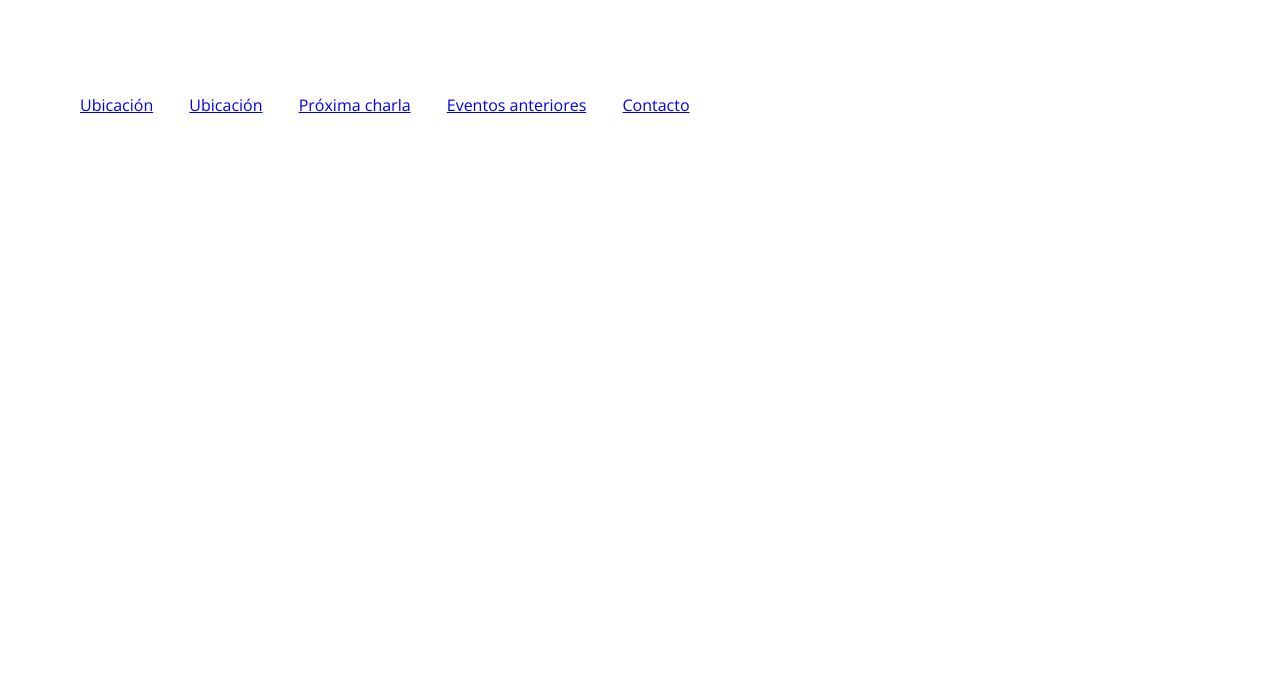
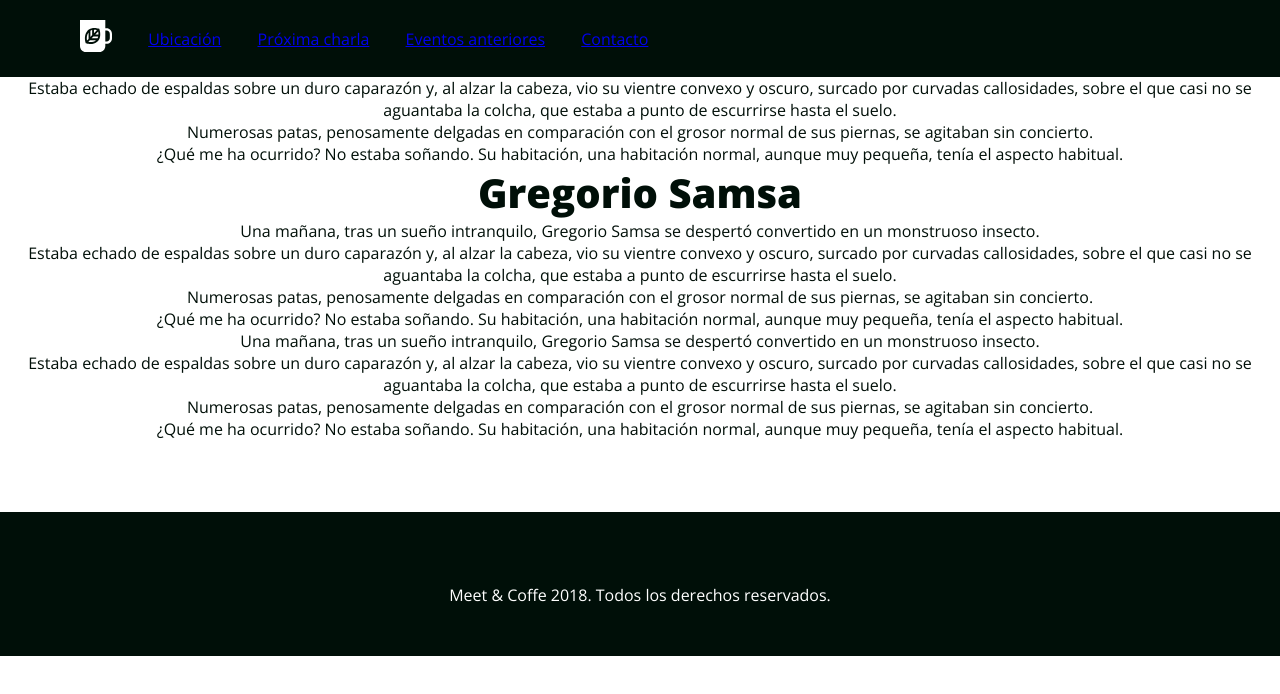
Before and after one commit to RosaVal/G14RosaDesafios, a plain HTML site: page meetandcoffe/evento01.html in a window 1280 px wide. Drawn offline with nearby package versions, Linux system fonts and the light colour scheme; files that its build step writes are made by us from their sources.

Commit message:
tercer commit

```diff
--- a/meetandcoffe/assets/css/style.css
+++ b/meetandcoffe/assets/css/style.css
@@ -150,6 +150,10 @@ body {
 
 
 
+    .oscuro1 {
+        background: #000f08;
+        color: #ffffff ;
+        }
 
 
 
--- a/meetandcoffe/evento01.html
+++ b/meetandcoffe/evento01.html
@@ -4,34 +4,77 @@
     <meta charset="UTF-8">
     <meta name="viewport" content="width=device-width, initial-scale=1.0">
     <title>Meet & Coffee</title>
+        <link rel="shortcut icon" type="imagen/png" href="assets/img/favicon.png"/>
+        <meta name="author" content="Rosa Valenzuela Sanchez">
     <link href="https://fonts.googleapis.com/css2?family=Open+Sans:wght@400;800&display=swap" rel="stylesheet">
     <link href="css/style.css" rel="stylesheet">
 </head>
 <body>
 
     <header>
-        <nav>
-            <ul>
-            <li><a href="#logo">Ubicación</a></li>
+    <nav class="oscuro1">
+        <ul>
+            <li class="icono"><a href="#inicio">
+                <svg xmlns="http://www.w3.org/2000/svg" viewBox="0 0 44 44"><path d="M11.8 26l-2.2 2.3c-.5-2.9-.7-7.5 2.2-11.2V26zm-.4 4.1c2.7.5 7.2.7 10.6-2.3h-8.5l-2.1 2.3zm5.3-16.2c-.8.2-1.7.5-2.4.9v8.5l2.4-2.6v-6.8zm2.5-.3v4.6l4-4.2c-1.1-.3-2.5-.5-4-.4zM16 25.2h8.1c.4-.8.7-1.7.9-2.6h-6.6L16 25.2zm28-6.1V25c0 4.3-3.3 7.8-7.4 7.8h-1.8v2.9c0 4.6-3.6 8.3-7.9 8.3h-19C3.6 44 0 40.3 0 35.7V0h34.8v11.4h1.8c4.1 0 7.4 3.5 7.4 7.7zm-16.2.9c.1-2.6-.4-5-.8-6.4-.2-.9-.4-1.4-.4-1.4s-.5-.2-1.4-.4c-1.4-.4-3.6-.9-6.1-.8-.8 0-1.7.1-2.5.3-.8.2-1.6.4-2.4.7-.9.4-1.7.8-2.5 1.5-.6.5-1.1 1-1.6 1.6-4.5 5.4-3.4 12.5-2.6 15.5.2.9.4 1.4.4 1.4s.5.2 1.4.4c2.8.8 9.6 2 14.7-2.7.6-.5 1.1-1.1 1.5-1.7.6-.8 1-1.7 1.4-2.6.3-.8.5-1.7.7-2.6.1-1.1.2-1.9.2-2.8zm13.2-.9c0-2.6-2-4.6-4.4-4.6h-1.8v15.1h1.8c2.4 0 4.4-2.1 4.4-4.6v-5.9zM21 20h4.4c0-1.6-.1-3-.4-4.2L21 20z"/></svg></a></li>
             <li><a href="#ubicacion">Ubicación</a></li>
             <li><a href="#proxima-charla">Próxima charla</a></li>
             <li><a href="#eventos">Eventos anteriores</a></li>
             <li><a href="#contacto">Contacto</a></li>
         </ul>
-        </nav>
-
+    </nav>
     </header>
 
+
     <main>
-        <p>
+        <h2>Simposio VeganDB</h2>
+        <p> Una mañana, tras un sueño intranquilo, Gregorio Samsa se despertó convertido en un
+            monstruoso insecto.</p>
 
-        </p>
+        <p> Estaba echado de espaldas sobre un duro caparazón y, al alzar la cabeza, vio su vientre
+            convexo y oscuro, surcado por curvadas callosidades, sobre el que casi no se aguantaba
+            la colcha, que estaba a punto de escurrirse hasta el suelo.</p>
+
+        <p>Numerosas patas, penosamente delgadas en comparación con el grosor normal de sus
+            piernas, se agitaban sin concierto.</p>
+
+            ¿Qué me ha ocurrido? No estaba soñando. Su habitación, una habitación normal, aunque
+            muy pequeña, tenía el aspecto habitual.</p>
+
+        <h2>Gregorio Samsa</h2>
+        <p>Una mañana, tras un sueño intranquilo, Gregorio Samsa se despertó convertido en un
+            monstruoso insecto.</p>
+
+        <p>Estaba echado de espaldas sobre un duro caparazón y, al alzar la cabeza, vio su vientre
+            convexo y oscuro, surcado por curvadas callosidades, sobre el que casi no se aguantaba
+            la colcha, que estaba a punto de escurrirse hasta el suelo.</p>
+
+        <p>Numerosas patas, penosamente delgadas en comparación con el grosor normal de sus
+            piernas, se agitaban sin concierto.</p>
+
+        <p>¿Qué me ha ocurrido? No estaba soñando. Su habitación, una habitación normal, aunque
+            muy pequeña, tenía el aspecto habitual.</p>
+
+        <p>Una mañana, tras un sueño intranquilo, Gregorio Samsa se despertó convertido en un
+            monstruoso insecto.</p>
+
+        <p>Estaba echado de espaldas sobre un duro caparazón y, al alzar la cabeza, vio su vientre
+            convexo y oscuro, surcado por curvadas callosidades, sobre el que casi no se aguantaba
+            la colcha, que estaba a punto de escurrirse hasta el suelo.</p>
+
+        <p>Numerosas patas, penosamente delgadas en comparación con el grosor normal de sus
+            piernas, se agitaban sin concierto.</p>
+
+        <p>¿Qué me ha ocurrido? No estaba soñando. Su habitación, una habitación normal, aunque
+            muy pequeña, tenía el aspecto habitual.</p>
+
     </main>
 
-    <footer>
-
+    <footer id="contacto" class="oscuro">
+        <a href="https://github.com"><i class="fab fa-github-square fa-5x"></i></a>
+        <a href="https://twitter.com"><i class="fab fa-twitter-square fa-5x"></i></a>
+        <a href="https://www.linkedin.com/"><i class="fab fa-linkedin fa-5x"></i></a>
+        <p>Meet & Coffe 2018. Todos los derechos reservados.</p>
     </footer>
-
 
 </body>
 </html>
```
Also changed, not shown: meetandcoffe/index.html (+1 -1 lines), 4 other files.
